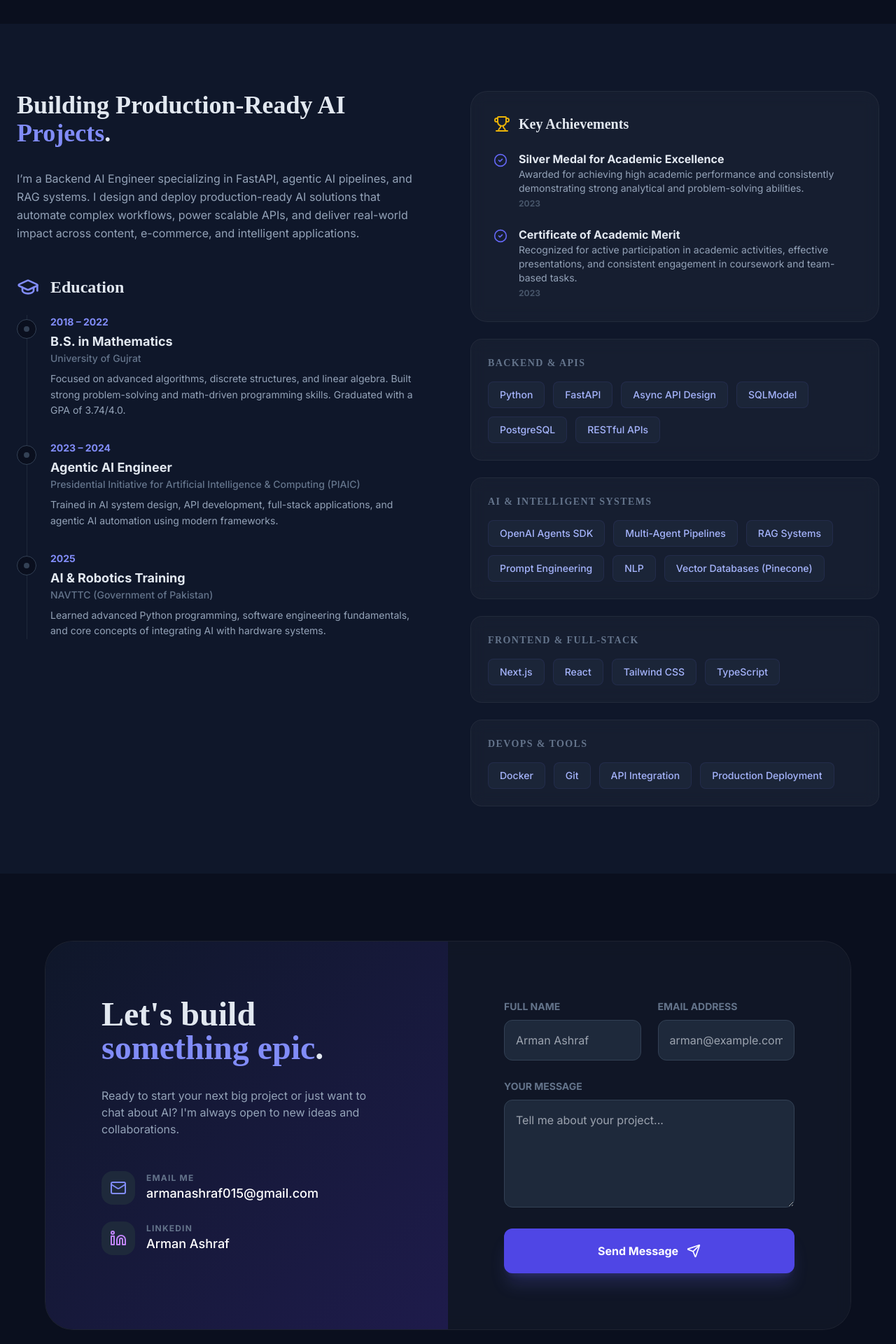
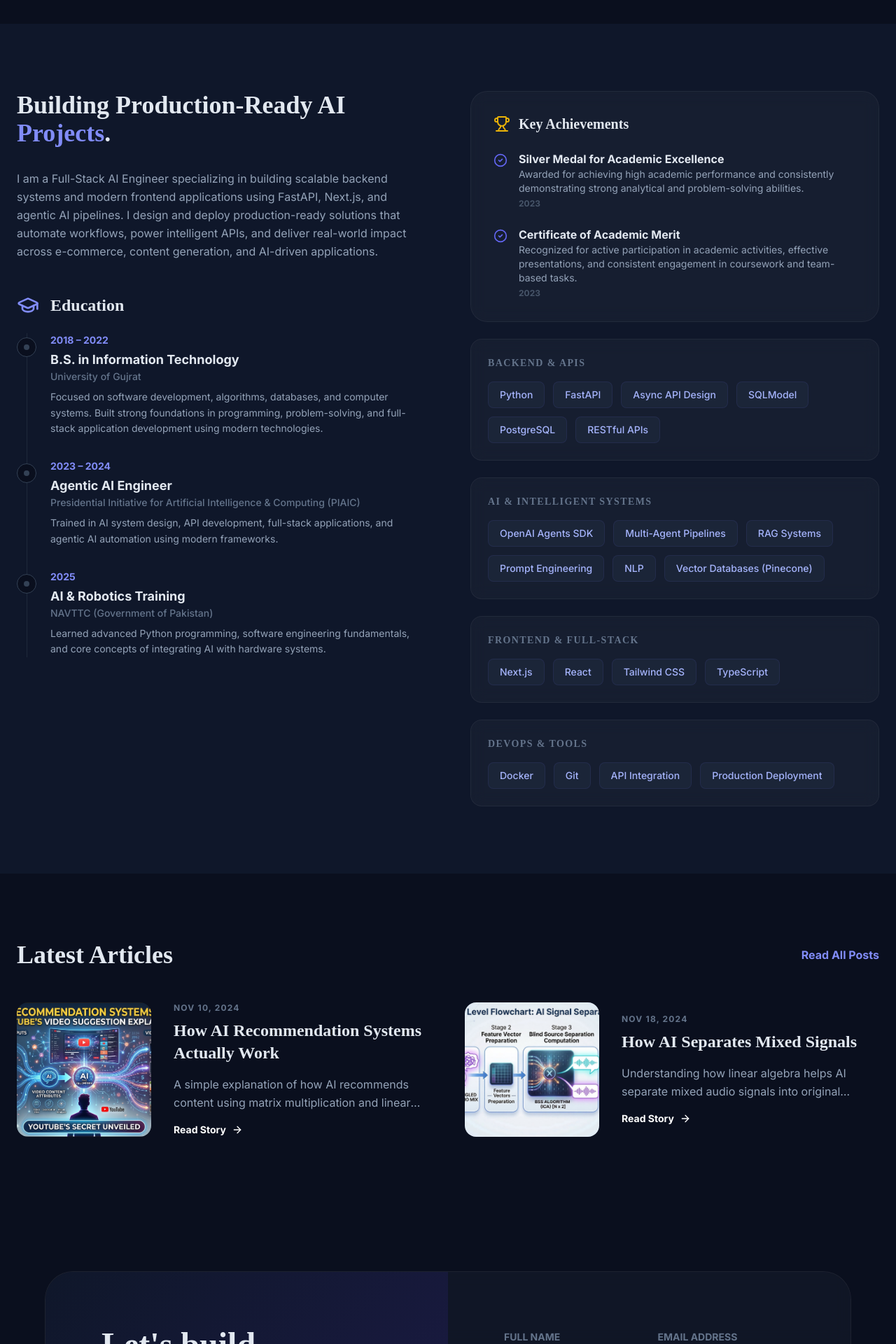
Before and after one commit to arman229/Portfolio, a Next.js app: page / in a window 1280 px wide. Shown: the part 6464-8384 px from the top of the page at 70% size. Built offline with nearby package versions, Linux system fonts and the light colour scheme.

Commit message:
add articles in my portfolio

```diff
--- a/src/app/components/education.tsx
+++ b/src/app/components/education.tsx
@@ -14,11 +14,12 @@ function Eduction() {
               <span className="text-indigo-400"> Projects</span>.
             </h2>
             <p className="text-slate-400 mb-6 leading-relaxed">
-              I’m a Backend AI Engineer specializing in FastAPI, agentic AI
-              pipelines, and RAG systems. I design and deploy production-ready
-              AI solutions that automate complex workflows, power scalable APIs,
-              and deliver real-world impact across content, e-commerce, and
-              intelligent applications.
+              I am a Full-Stack AI Engineer specializing in building scalable
+              backend systems and modern frontend applications using FastAPI,
+              Next.js, and agentic AI pipelines. I design and deploy
+              production-ready solutions that automate workflows, power
+              intelligent APIs, and deliver real-world impact across e-commerce,
+              content generation, and AI-driven applications.
             </p>
 
             <div className="mt-12">
--- a/src/app/components/myblogs.tsx
+++ b/src/app/components/myblogs.tsx
@@ -16,25 +16,25 @@ export const MyBlog = () => {
           {BLOG_POSTS.map((post) => (
             <div
               key={post.id}
-              className="group flex flex-col md:flex-row gap-8 items-center cursor-pointer"
+              className="group flex flex-col md:flex-row gap-8 items-center "
             >
-              {/* <div className="w-full md:w-48 h-48 rounded-2xl overflow-hidden shrink-0">
+              <div className="w-full md:w-48 h-48 rounded-2xl overflow-hidden shrink-0">
                 <img
                   src={post.image}
                   alt={post.title}
                   className="w-full h-full object-cover group-hover:scale-110 transition-transform duration-500"
                 />
-              </div> */}
+              </div>
 
-              <div className="w-full md:w-48 h-48 rounded-2xl overflow-hidden shrink-0 relative">
-                <Image
+              {/* <div className="w-full md:w-48 h-48 rounded-2xl overflow-hidden shrink-0 relative"> */}
+              {/* <Image
                   src={post.image}
                   alt={post.title}
                   fill
                   className="object-cover group-hover:scale-110 transition-transform duration-500"
                   sizes="(max-width: 768px) 100vw, (max-width: 1200px) 50vw, 12rem"
-                />
-              </div>
+                /> */}
+              {/* </div> */}
               <div>
                 <div className="text-xs font-bold text-slate-500 mb-2 uppercase tracking-widest">
                   {post.date}
@@ -45,9 +45,15 @@ export const MyBlog = () => {
                 <p className="text-slate-400 leading-relaxed mb-4 line-clamp-2">
                   {post.summary}
                 </p>
-                <div className="flex items-center text-sm font-bold text-white group-hover:translate-x-2 transition-transform">
+
+                <a
+                  href={post.url}
+                  target="_blank"
+                  rel="noopener noreferrer"
+                  className="flex items-center text-sm font-bold text-white group-hover:translate-x-2 transition-transform"
+                >
                   Read Story <ArrowRight className="ml-2 w-4 h-4" />
-                </div>
+                </a>
               </div>
             </div>
           ))}
--- a/src/app/data/constant.ts
+++ b/src/app/data/constant.ts
@@ -323,27 +323,40 @@ export const TESTIMONIALS: Testimonial[] = [
 export const BLOG_POSTS: BlogPost[] = [
   {
     id: 'b1',
-    title: 'The Future of AI in Web Interfaces',
-    summary: 'Exploring how generative models are reshaping user interaction patterns and dynamic UI.',
-    date: 'Oct 12, 2024',
-    image: 'https://picsum.photos/seed/blog1/600/400'
+    title: 'How AI Recommendation Systems Actually Work',
+    summary:
+      'A simple explanation of how AI recommends content using matrix multiplication and linear algebra concepts.',
+    date: 'Nov 10, 2024',
+    image: '/images/articles/thambnail.jpg',
+    url: 'https://www.linkedin.com/pulse/how-ai-recommendation-systems-actually-work-explained-arman-ashraf-a6nyf/'
   },
   {
     id: 'b2',
-    title: 'Scaling React Apps for 1M Users',
-    summary: 'Practical strategies for caching, code splitting, and managing complex global state at scale.',
-    date: 'Sep 28, 2024',
-    image: 'https://picsum.photos/seed/blog2/600/400'
+    title: 'How AI Separates Mixed Signals',
+    summary:
+      'Understanding how linear algebra helps AI separate mixed audio signals into original sources.',
+    date: 'Nov 18, 2024',
+    image: '/images/articles/flowchat.jpg',
+    url: 'https://www.linkedin.com/pulse/how-ai-separates-mixed-signals-explained-simple-linear-arman-ashraf-fo1if/'
   }
 ];
 export const EDUCATION: Education[] = [
+  // {
+  //   id: 'e1',
+  //   degree: 'B.S. in Mathematics',
+  //   institution: 'University of Gujrat',
+  //   period: '2018 – 2022',
+  //   description:
+  //     'Focused on advanced algorithms, discrete structures, and linear algebra. Built strong problem-solving and math-driven programming skills. Graduated with a GPA of 3.74/4.0.'
+  // },
+
   {
     id: 'e1',
-    degree: 'B.S. in Mathematics',
+    degree: 'B.S. in Information Technology',
     institution: 'University of Gujrat',
     period: '2018 – 2022',
     description:
-      'Focused on advanced algorithms, discrete structures, and linear algebra. Built strong problem-solving and math-driven programming skills. Graduated with a GPA of 3.74/4.0.'
+      'Focused on software development, algorithms, databases, and computer systems. Built strong foundations in programming, problem-solving, and full-stack application development using modern technologies.'
   },
   {
     id: 'e2',
--- a/src/app/data/types.ts
+++ b/src/app/data/types.ts
@@ -41,6 +41,7 @@ export interface Project {
     summary: string;
     date: string;
     image: string;
+    url: string;
   }
 
   export interface Education {
--- a/src/app/page.tsx
+++ b/src/app/page.tsx
@@ -29,11 +29,12 @@ export default function Home() {
       <Courses />
       <CertificateCarousel />
       <Eduction />
+      <MyBlog />
       <ContactForm />
       <Footer />
       {/*
       <Testominal />
-      <MyBlog />
+      //
       <Faq />
        <AiChat isNavbarOpen={isMenuOpen} />
        */}
```
Also changed, not shown: public/images/articles/flowchat.jpg (added), public/images/articles/thambnail.jpg (added).
